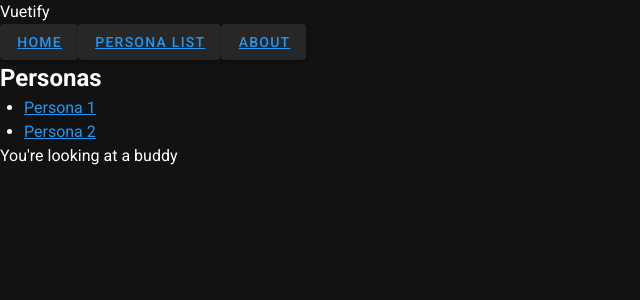
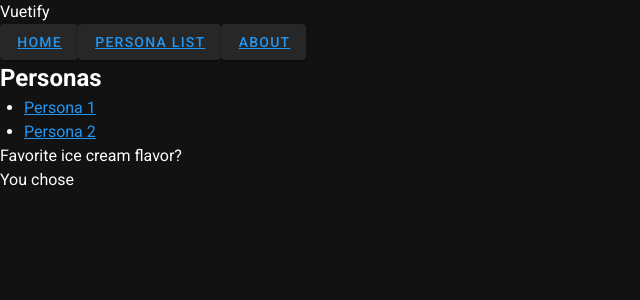
Before and after one commit to wlafrance/DRAGTV, a Vue app: page /personaDetails/1 in a window 1280 px wide. Shown: the top 300 px of the page, without its empty margins (0-640 px from the left). Built offline with nearby package versions, Linux system fonts and the light colour scheme.

Commit message:
Added VUEX and basic examples to help
Added VUEX and basic examples to help.
ONce sll parts are wired I will clean up the examples to actual application usages.

```diff
--- a/package.json
+++ b/package.json
@@ -11,7 +11,8 @@
     "core-js": "^3.6.4",
     "vue": "^2.6.11",
     "vue-router": "^3.1.5",
-    "vuetify": "^2.2.11"
+    "vuetify": "^2.2.11",
+    "vuex": "^3.1.3"
   },
   "devDependencies": {
     "@vue/cli-plugin-babel": "~4.2.0",
--- a/src/main.js
+++ b/src/main.js
@@ -3,10 +3,14 @@
 import vuetify from './plugins/vuetify';
 import router from './router'
 
+import {store} from './store/store'
+
+
 Vue.config.productionTip = false
 
 new Vue({
   vuetify,
+  store,
   router,
   render: h => h(App)
 }).$mount('#app')
--- /dev/null
+++ b/src/store/store.js
@@ -0,0 +1,18 @@
+import Vue from 'vue'
+import Vuex from 'vuex'
+
+Vue.use(Vuex)
+
+export const store = new Vuex.Store({
+    state:{
+        flavor:''
+    },
+    mutations:{
+        change(state,flavor){
+            state.flavor = flavor
+        }
+    },
+    getters:{
+        flavor: state => state.flavor
+    }
+})
--- a/src/views/Home.vue
+++ b/src/views/Home.vue
@@ -1,7 +1,7 @@
 <template>
   <div class="home">
     <img alt="Vue logo" src="../assets/logo.png">
-
+  <p>You chose {{ $store.getters.flavor }}</p>
   </div>
 </template>
 
--- a/src/views/PersonaDetails.vue
+++ b/src/views/PersonaDetails.vue
@@ -1,3 +1,17 @@
 <template>
-  <p>You're looking at a buddy</p>
+  <div>
+    <label for="flavor">Favorite ice cream flavor?</label>
+    <input @input="changed" name="flavor">
+     <p>You chose {{ $store.getters.flavor }}</p>
+  </div>
 </template>
+
+<script>
+export default {
+  methods: {
+    changed: function(event) {
+    this.$store.commit('change', event.target.value)
+    }
+  }
+}
+</script>
```
Also changed, not shown: 1 other file (tests, documents, lock files or other folders).
